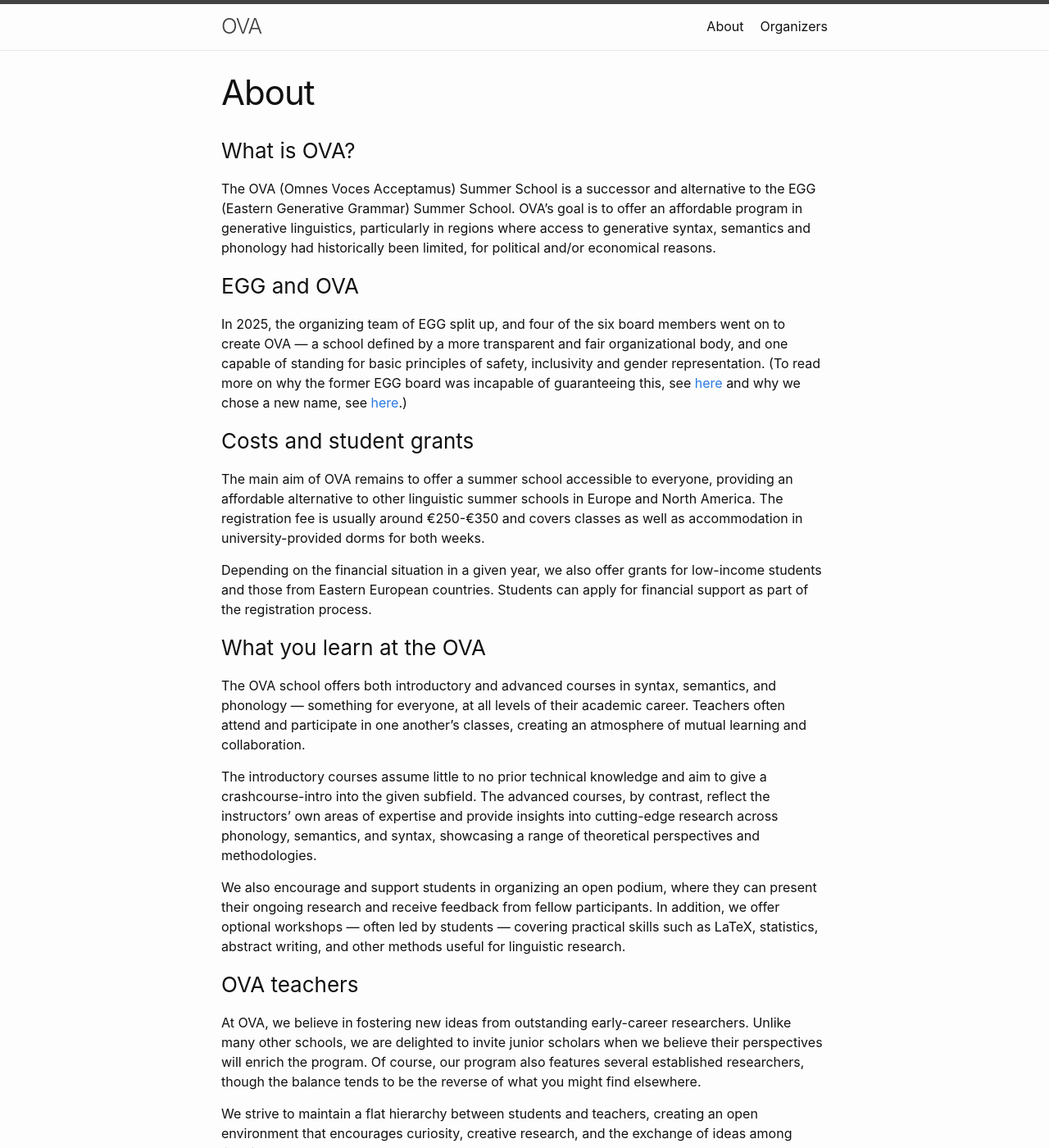
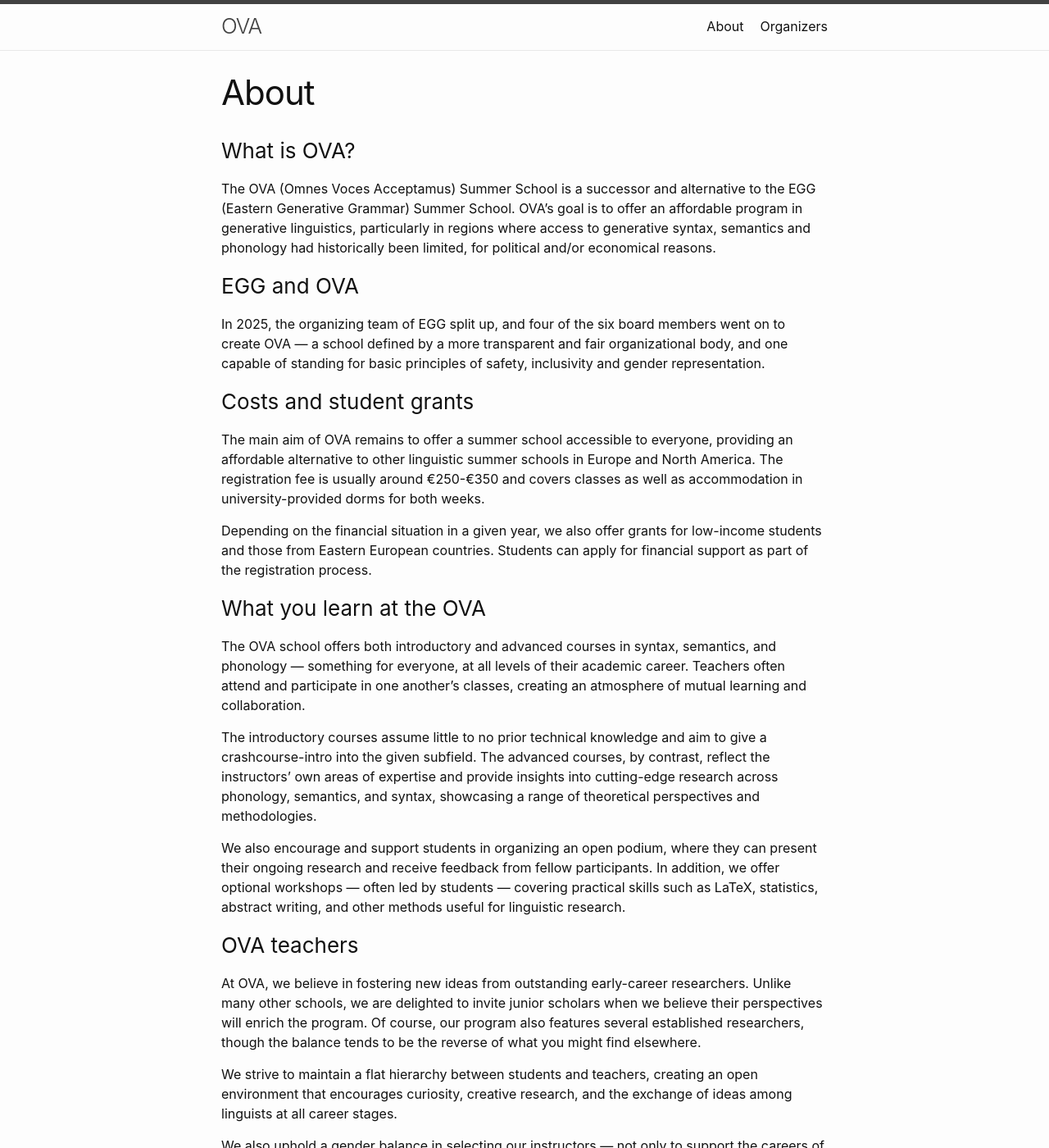
Before and after one commit to ovaschool/ovaschool.github.io, a Jekyll site: the page built from staticpages/about.markdown, in a window 1280 px wide and 1400 px high. Shown: the whole window at 82% size. Built offline with Jekyll 4.4.1, drawn with Linux system fonts in a browser that asks for light colours; some of the changed text lies outside the part shown.

Commit message:
Update about.markdown

```diff
--- a/staticpages/about.markdown
+++ b/staticpages/about.markdown
@@ -11,7 +11,7 @@
 
 ### EGG and OVA
 
-In 2025, the organizing team of EGG split up, and four of the six board members went on to create OVA — a school defined by a more transparent and fair organizational body, and one capable of standing for basic principles of safety, inclusivity and gender representation. (To read more on why the former EGG board was incapable of guaranteeing this, see [here](/clean-break/) and why we chose a new name, see [here](/introducing-ova/).)
+In 2025, the organizing team of EGG split up, and four of the six board members went on to create OVA — a school defined by a more transparent and fair organizational body, and one capable of standing for basic principles of safety, inclusivity and gender representation.
 
 
 ### Costs and student grants
@@ -54,4 +54,4 @@
 We aim to keep the barrier between students and teachers as low as possible — everyone is welcome, stays in the same dorms, and students, teachers, and organizers often spend time together outside the regular school hours. This informal atmosphere is meant to allow all participants, students and teachers, to spend time working on linguistics in a friendly and open setting.
 
 
-Just like there was and is at EGG, there will be plenty of socializing outside the classroom at OVA. To ensure that everyone feels welcome and safe, OVA also has a Code of Conduct that applies to all participants.
+There will be plenty of socializing outside the classroom at OVA. To ensure that everyone feels welcome and safe, OVA also has a Code of Conduct that applies to all participants.
```
